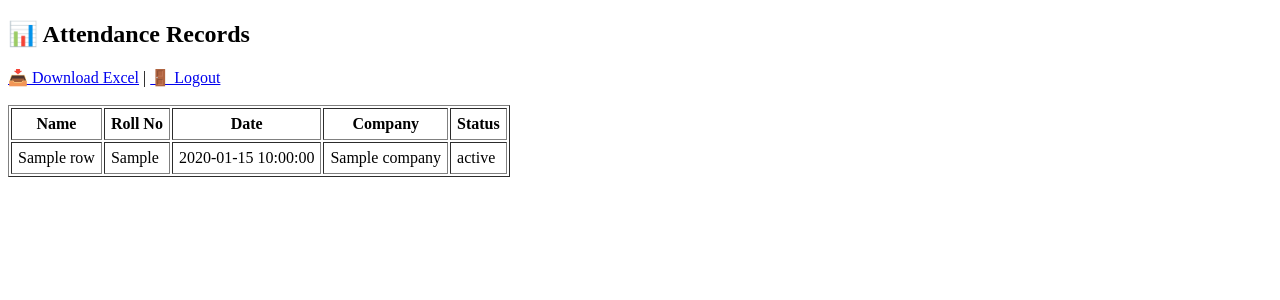
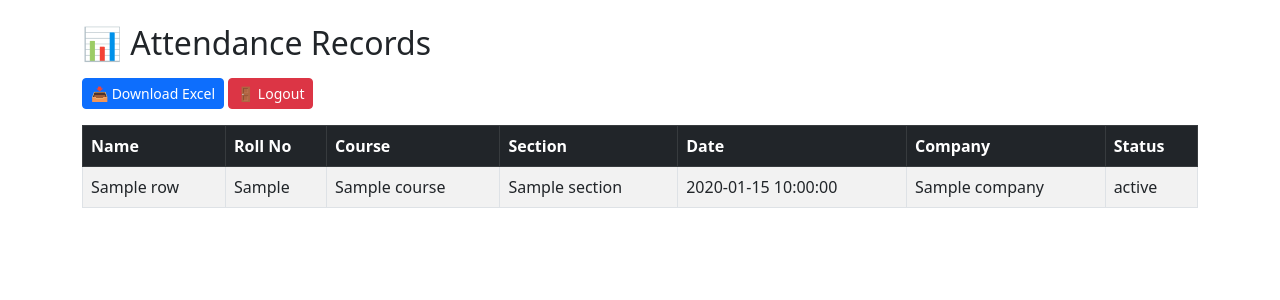
Before and after one commit to abhijha30/placement-attendance, a Flask app: template templates/records.html in a window 1280 px wide. Shown: the top 300 px of the page. Run offline with Flask 3, Linux system fonts and the light colour scheme; the template is opened without the code that fills it: most values are stand-ins (such as "Sample title", 1, 10 or a date in 2020).

Commit message:
Update records.html

```diff
--- a/templates/records.html
+++ b/templates/records.html
@@ -2,25 +2,32 @@
 <html>
 <head>
   <title>Admin - Attendance Records</title>
+  <link href="https://cdn.jsdelivr.net/npm/bootstrap@5.3.0/dist/css/bootstrap.min.css" rel="stylesheet">
 </head>
-<body>
-    <h2>📊 Attendance Records</h2>
-    <a href="/download">📥 Download Excel</a> |
-    <a href="/logout">🚪 Logout</a>
-    <br><br>
-    <table border="1" cellpadding="6">
+<body class="container mt-4">
+  <h2 class="mb-3">📊 Attendance Records</h2>
+  <a href="/download" class="btn btn-primary btn-sm">📥 Download Excel</a>
+  <a href="/logout" class="btn btn-danger btn-sm">🚪 Logout</a>
+  <table class="table table-bordered table-striped table-hover mt-3">
+    <thead class="table-dark">
       <tr>
-            <th>Name</th><th>Roll No</th><th>Date</th><th>Company</th><th>Status</th>
+        <th>Name</th><th>Roll No</th><th>Course</th><th>Section</th>
+        <th>Date</th><th>Company</th><th>Status</th>
       </tr>
+    </thead>
+    <tbody>
     {% for row in records %}
       <tr>
         <td>{{ row["Name"] }}</td>
         <td>{{ row["Roll No"] }}</td>
+        <td>{{ row["Course"] }}</td>
+        <td>{{ row["Section"] }}</td>
         <td>{{ row["Date"] }}</td>
         <td>{{ row["Company"] }}</td>
         <td>{{ row["Status"] }}</td>
       </tr>
     {% endfor %}
+    </tbody>
   </table>
 </body>
 </html>
```
Lines whose indentation alone changed are shown as unchanged.
